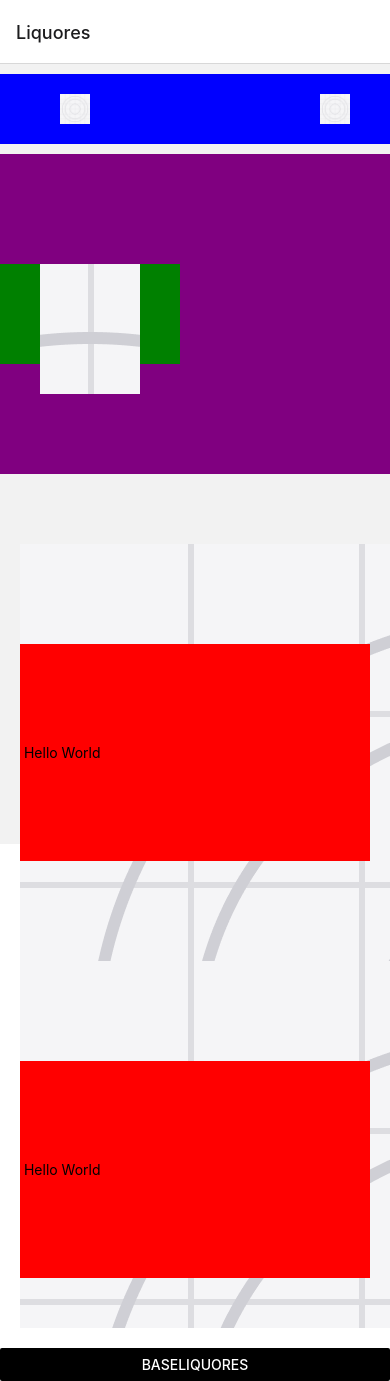
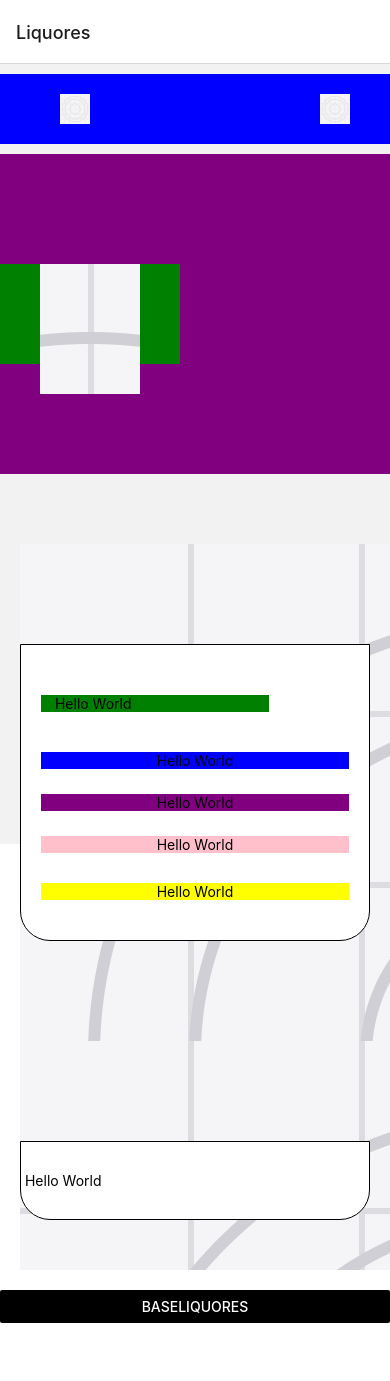
Before and after one commit to chriscoram123/BrewHub-FE, a React Native app: screen /Liquores in a window 390 px wide. After the commit the page ends 1323 px from the top, so only its background shows below. Built offline with nearby package versions, Linux system fonts and the light colour scheme.

Commit message:
Pushing changes

```diff
--- a/screens/light_mode/liquores_page.js
+++ b/screens/light_mode/liquores_page.js
@@ -67,7 +67,26 @@ export default function LiquoresPage({ navigation: { navigate } }) {
                         <ImageBackground  style={styles.imageBackground} source={require('../../assets/icon.png')}>
 
                             <View style={styles.articleTextCon}>
-                                <Text> Hello World </Text>
+
+                                <View style={styles.articleHeaderCon}>
+                                    <Text> Hello World </Text>
+                                </View>
+
+                                <View style={styles.articleTitleCon}>
+                                    <Text> Hello World </Text>
+                                </View>
+
+                                <View style={styles.articleParagraphCon}>
+                                    <Text> Hello World </Text>
+                                </View>
+
+                                <View style={styles.articleReviewCon}>
+                                    <Text> Hello World </Text>
+                                </View>
+
+                                <View style={styles.articleHashTagsCon}>
+                                    <Text> Hello World </Text>
+                                </View>
                             </View>
                         </ImageBackground>
                     </View>
@@ -118,9 +137,6 @@ const styles = StyleSheet.create({
         // justifyContent: "center",
         // flex: 1,
     },
-    menuCon: {
-
-    },
     iconImage: {
         maxWidth: 100,
     },
@@ -145,7 +161,15 @@ const styles = StyleSheet.create({
 
     imageBackground: {
         marginVertical: 50,
+        borderTopLeftRadius: 30,
+        borderTopRightRadius: 30,
     },
+
+
+
+
+
+
     articleConOne: {
         marginHorizontal: 20,
     },
@@ -167,8 +191,54 @@ const styles = StyleSheet.create({
     //     maxWidth: 100,
     // },
     articleTextCon: {
-        backgroundColor: "red",
-        paddingVertical: 100,
+        backgroundColor: "white",
+        borderRadius: "#331A25",
+        borderWidth: 1,
+        borderBottomLeftRadius: 30,
+        borderBottomRightRadius: 30,
+        paddingVertical: 30,
         marginTop: 100,
+        justifyContent: "space-evenly",
+        flexDirection: "column",
+    },
+    articleHeaderCon: {
+        backgroundColor: "green",
+        flex: 1,
+        marginVertical: 20,
+        marginRight: 100,
+        marginLeft: 20,
+        paddingHorizontal: 10,
+    },
+    articleTitleCon: {
+        backgroundColor: "blue",
+        marginVertical: 20,
+        marginHorizontal: 20,
+        display: "flex",
+        justifyContent: "center",
+        flexDirection: "row",
+    },
+    articleParagraphCon: {
+        backgroundColor: "purple",
+        marginVertical: 5,
+        marginHorizontal: 20,
+        display: "flex",
+        justifyContent: "center",
+        flexDirection: "row",
+    },
+    articleReviewCon: {
+        backgroundColor: "pink",
+        marginVertical: 20,
+        marginHorizontal: 20,
+        display: "flex",
+        justifyContent: "center",
+        flexDirection: "row",
+    },
+    articleHashTagsCon: {
+        backgroundColor: "yellow",
+        marginVertical: 10,
+        marginHorizontal: 20,
+        display: "flex",
+        justifyContent: "center",
+        flexDirection: "row",
     },
 });
```
